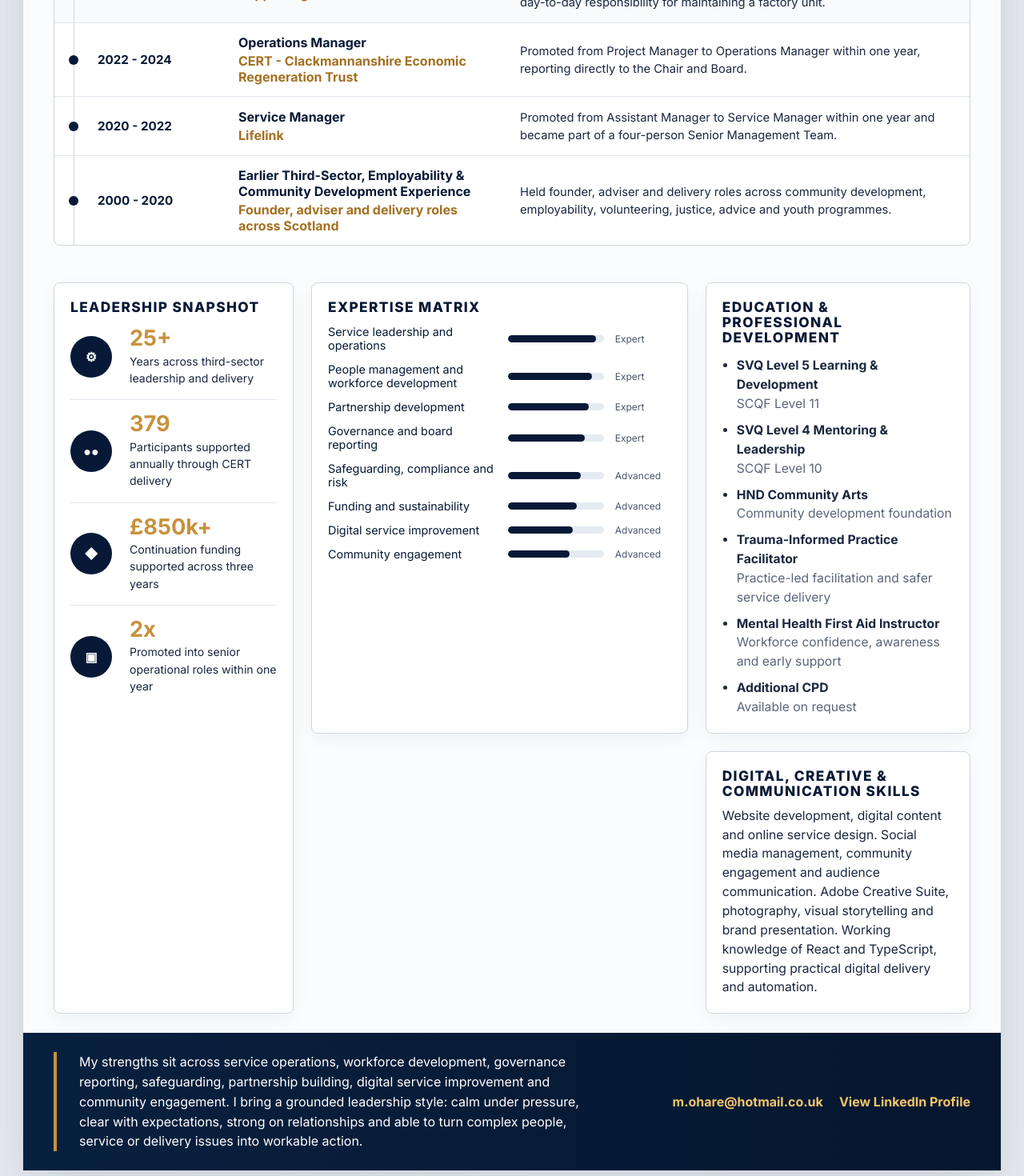
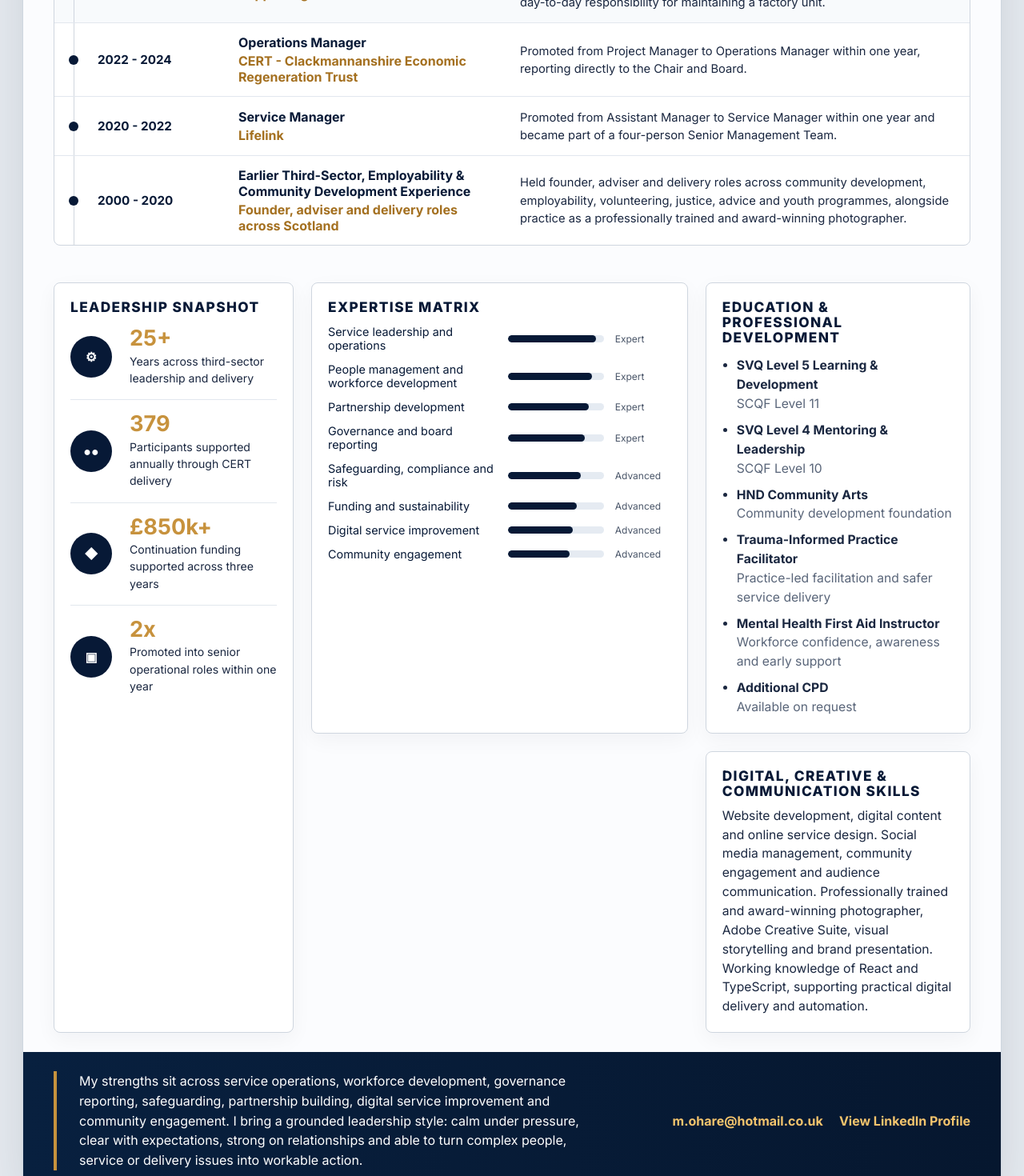
Before and after one commit to Mcsnappy-maker/executive-dossier, a Next.js app: page / in a window 1280 px wide. Shown: the part 1435-2905 px from the top of the page at 80% size. Built offline with nearby package versions, Linux system fonts and the light colour scheme.

Commit message:
Elevate professional photography credentials

```diff
--- a/components/InteractiveCVApp.tsx
+++ b/components/InteractiveCVApp.tsx
@@ -89,7 +89,7 @@ const strengths = [
 const digitalSkills = [
   "Website development, digital content and online service design.",
   "Social media management, community engagement and audience communication.",
-  "Adobe Creative Suite, photography, visual storytelling and brand presentation.",
+  "Professionally trained and award-winning photographer, Adobe Creative Suite, visual storytelling and brand presentation.",
   "Working knowledge of React and TypeScript, supporting practical digital delivery and automation.",
 ];
 
@@ -154,7 +154,7 @@ const experience = [
     role: "Earlier Third-Sector, Employability & Community Development Experience",
     organisation: "Founder, adviser and delivery roles across Scotland",
     intro:
-      "Held founder, adviser and delivery roles across community development, employability, volunteering, justice, advice and youth programmes.",
+      "Held founder, adviser and delivery roles across community development, employability, volunteering, justice, advice and youth programmes, alongside practice as a professionally trained and award-winning photographer.",
     bullets: [
       "Founded and led Holistic Enterprises Scotland, delivering training, employability, wellbeing and youth development programmes.",
       "Supported volunteer development, governance and safeguarding improvement with Voluntary Action North Lanarkshire.",
```
